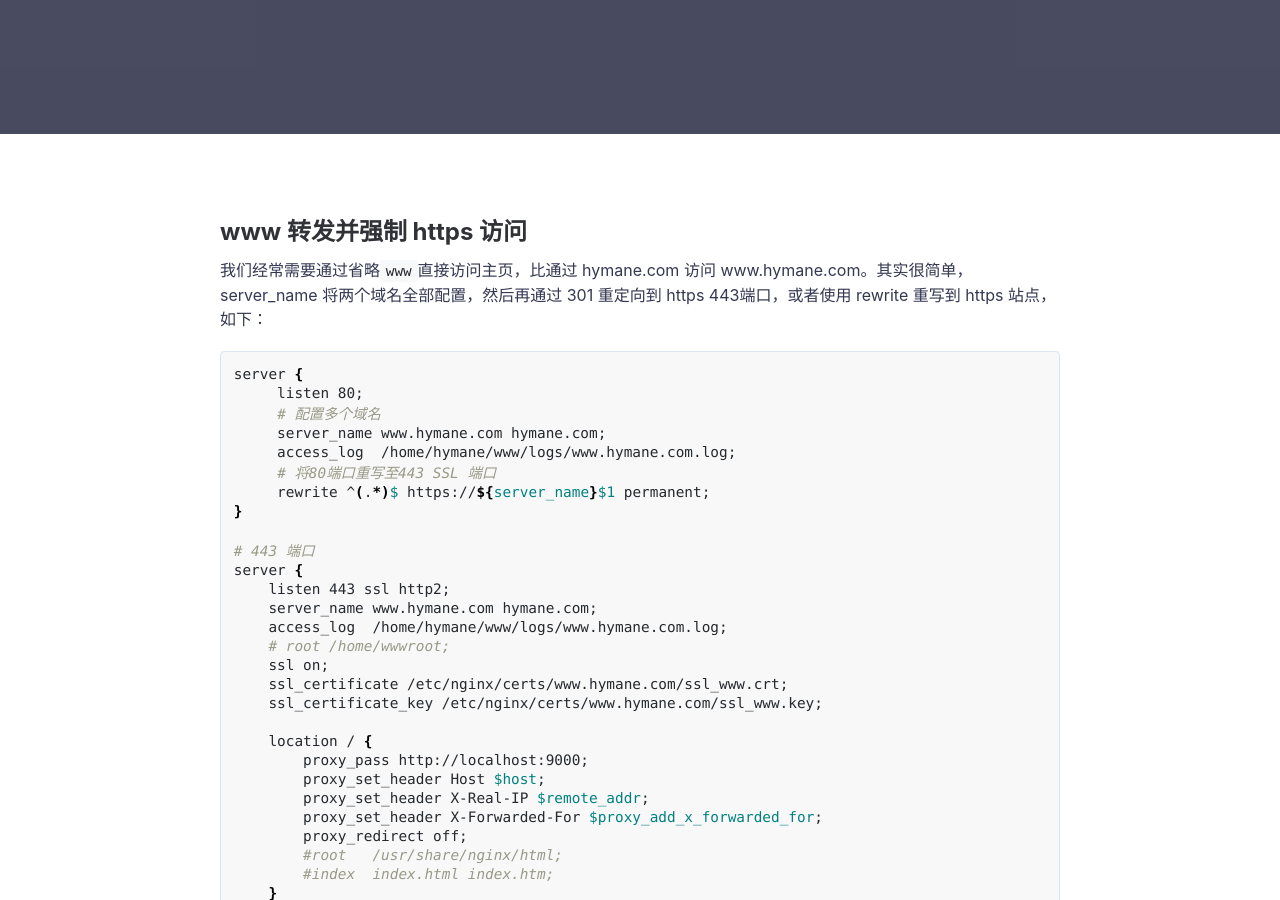
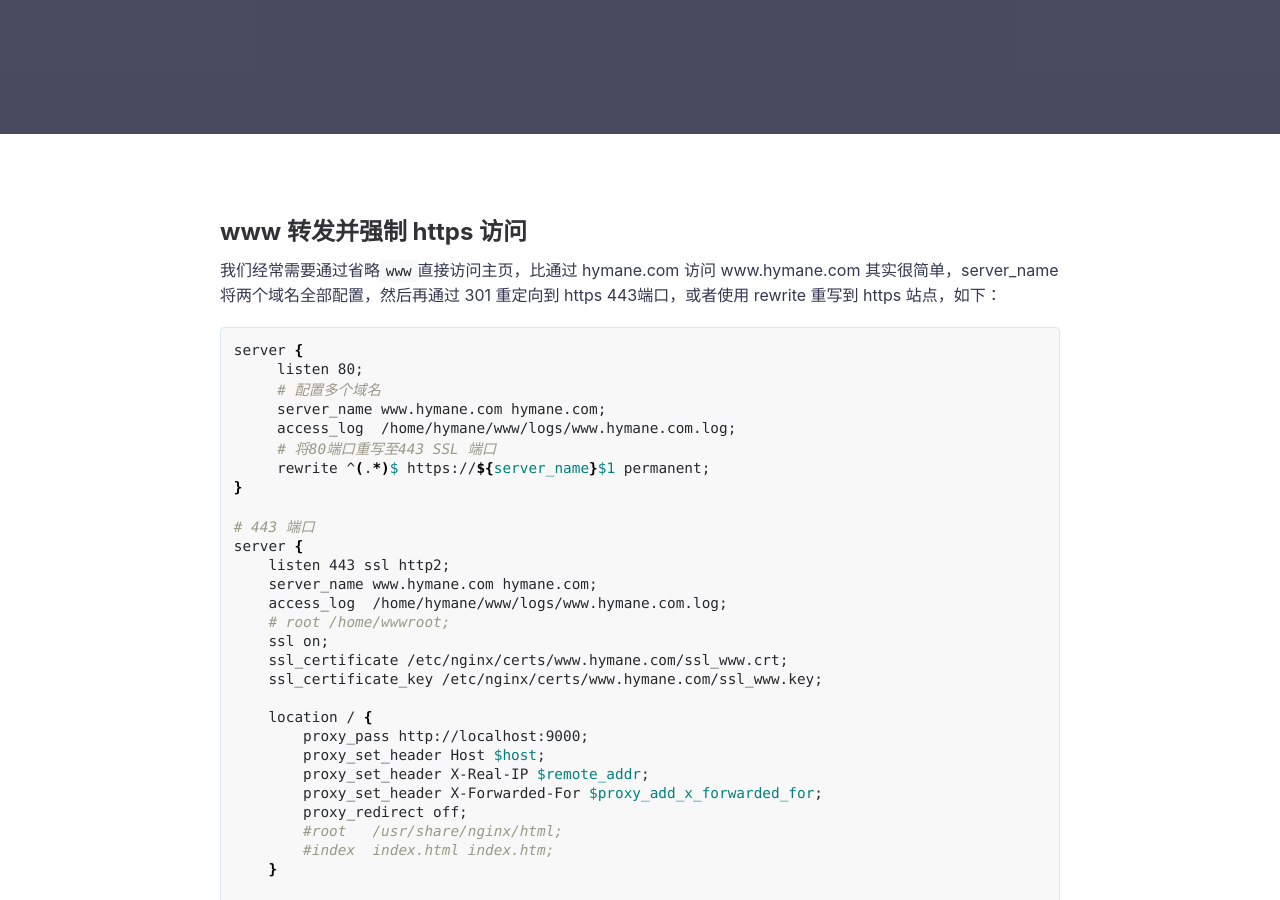
Before and after one commit to hymanme/hymanme.github.io, a Jekyll site: the page built from _posts/2019-09-20-nginx-https-static-file.md, in a window 1280 px wide and 900 px high, scrolled down 442 px. Built offline with Jekyll 4.4.1, drawn with Linux system fonts in a browser that asks for light colours; comment, search, counter and statistics services are not loaded.

Commit message:
modify code

````diff
--- a/_posts/2019-09-20-nginx-https-static-file.md
+++ b/_posts/2019-09-20-nginx-https-static-file.md
@@ -9,7 +9,7 @@ featured-img: swing
 ---
 ## www 转发并强制 https 访问
 
-我们经常需要通过省略`www`直接访问主页，比通过 hymane.com 访问 www.hymane.com。其实很简单，server_name 将两个域名全部配置，然后再通过 301 重定向到 https 443端口，或者使用 rewrite 重写到 https 站点，如下：
+我们经常需要通过省略`www`直接访问主页，比通过 hymane.com 访问 www.hymane.com 其实很简单，server_name 将两个域名全部配置，然后再通过 301 重定向到 https 443端口，或者使用 rewrite 重写到 https 站点，如下：
 
 ```bash
 server {
````
